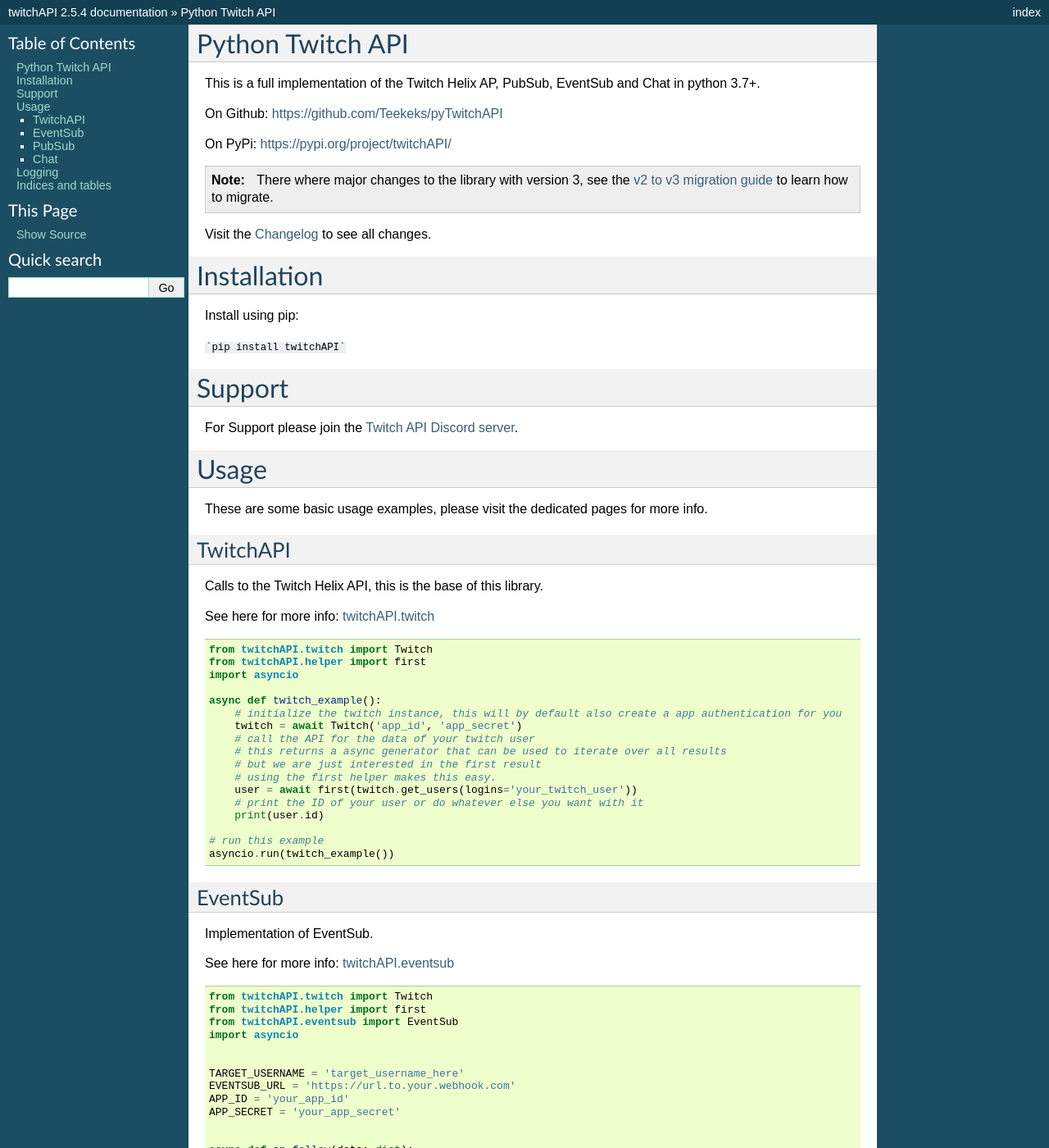
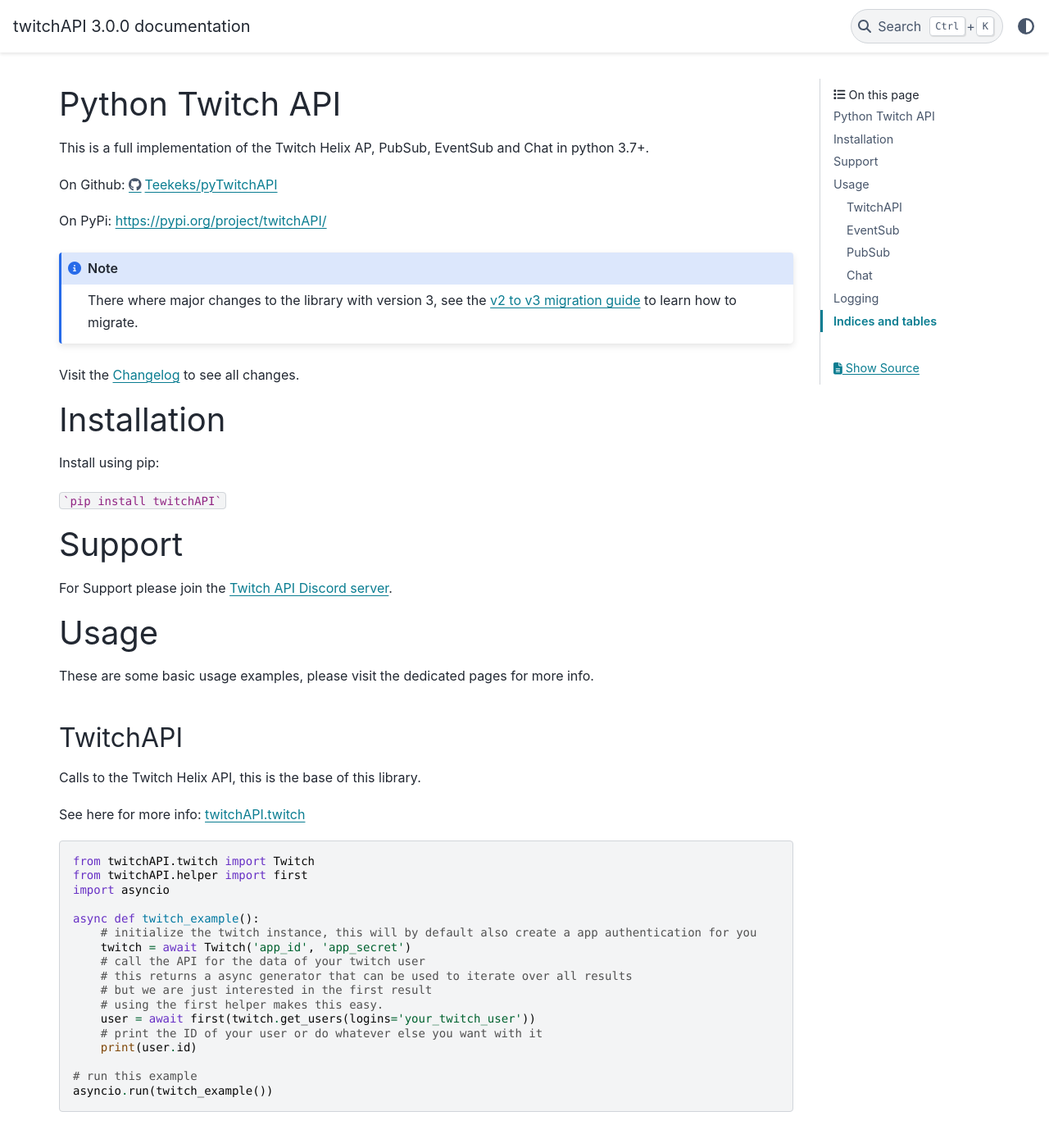
Before and after one commit to Teekeks/pyTwitchAPI, a Sphinx documentation site: the page built from docs/index.rst, in a window 1280 px wide and 1400 px high. Shown: the whole window at 82% size. Built offline with Sphinx 7.4.7 and the PyData theme 0.15.4, drawn with Linux system fonts in a browser that asks for light colours; some of the changed text lies outside the part shown.

Commit message:
switch to pydata theme

```diff
--- a/docs/conf.py
+++ b/docs/conf.py
@@ -22,7 +22,7 @@
 author = 'Lena "Teekeks" During'
 
 # The full version, including alpha/beta/rc tags
-release = '2.5.4'
+release = '3.0.0'
 
 master_doc = 'index'
 
@@ -64,17 +64,8 @@
 def setup(app):
     app.add_css_file('css/custom.css')
 
-# -- Options for HTML output -------------------------------------------------
 
-# The theme to use for HTML and HTML Help pages.  See the documentation for
-# a list of builtin themes.
-#
-import os
-on_rtd = os.environ.get('READTHEDOCS') == 'True'
-if on_rtd:
-    html_theme = 'default'
-else:
-    html_theme = 'classic'
+html_theme = 'pydata_sphinx_theme'
 
 # Add any paths that contain custom static files (such as style sheets) here,
 # relative to this directory. They are copied after the builtin static files,
--- a/docs/requirements.txt
+++ b/docs/requirements.txt
@@ -4,5 +4,8 @@
 aiohttp
 python-dateutil
 websockets
+sphinx
+pygments
 typing_extensions
 sphinx-autodoc-typehints
+pydata-sphinx-theme
```
